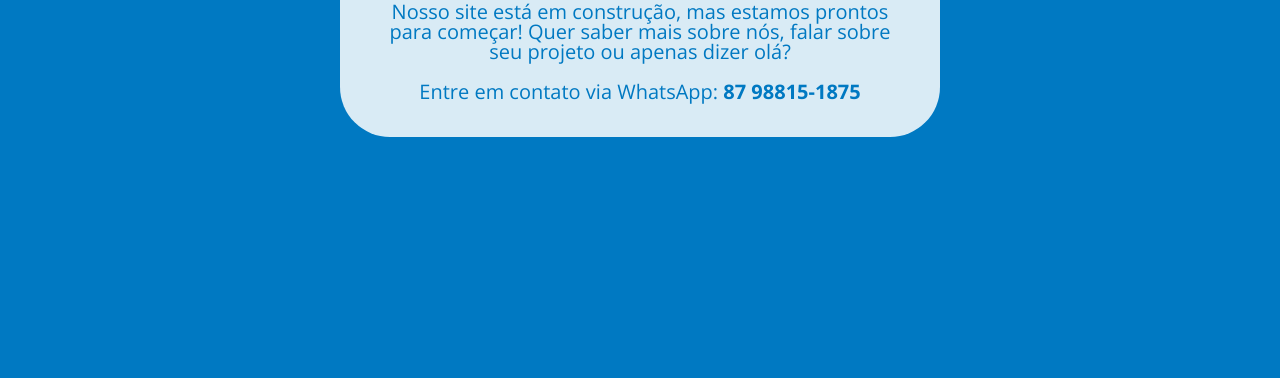
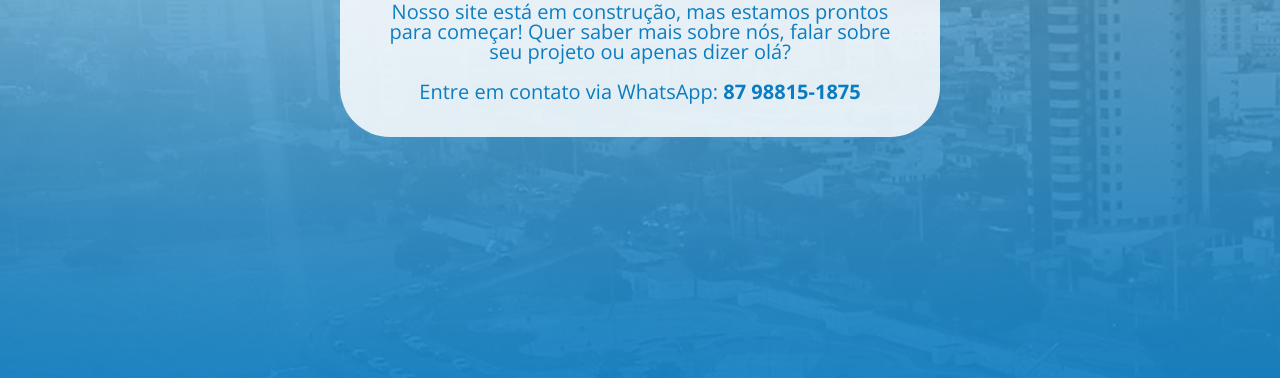
Before and after one commit to lopesdaniell/classificados-petrolina, a plain HTML site: page index.html in a window 1280 px wide. Shown: the part 422-800 px from the top of the page. Drawn offline with nearby package versions, Linux system fonts and the light colour scheme; the site is published under a folder, as on GitHub Pages, so addresses that start at the root find nothing.

Commit message:
fix background

```diff
--- a/css/index.css
+++ b/css/index.css
@@ -1,6 +1,6 @@
 body {
   padding: 70px;
-  background-image: url(/assets/img/bg.png);
+  background-image: url(../assets/img/bg.png);
   background-repeat: no-repeat;
   background-size: 1920px;
   background-color: #0079c2;
```
